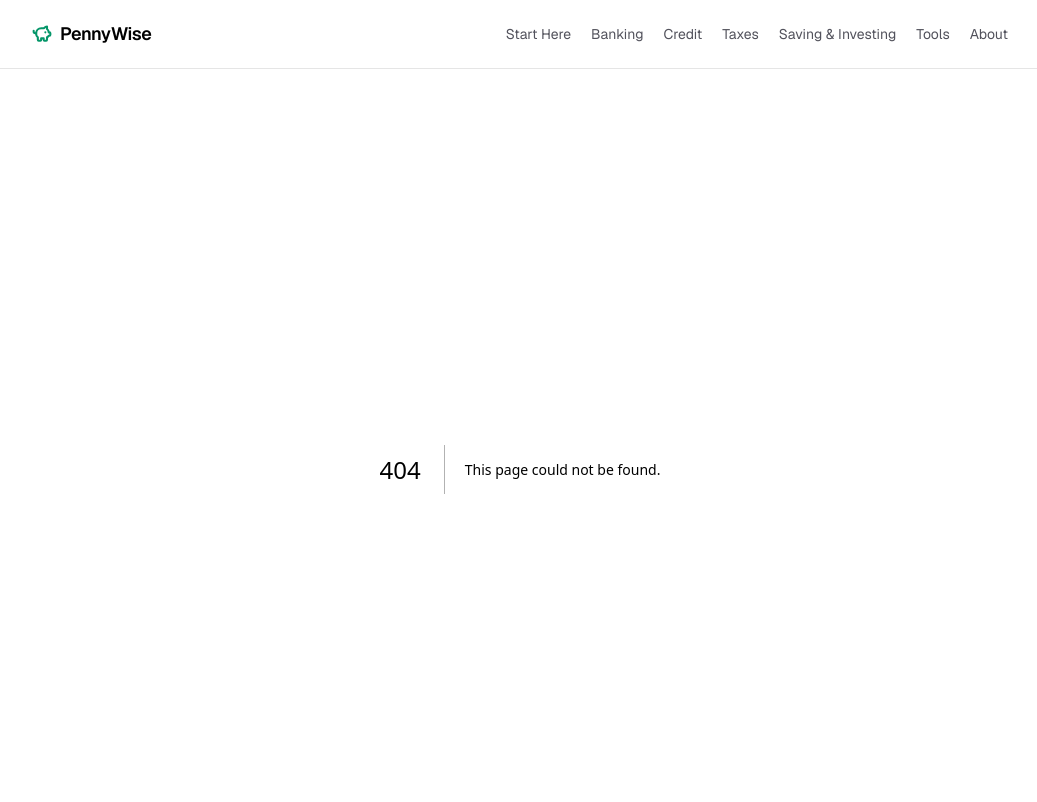
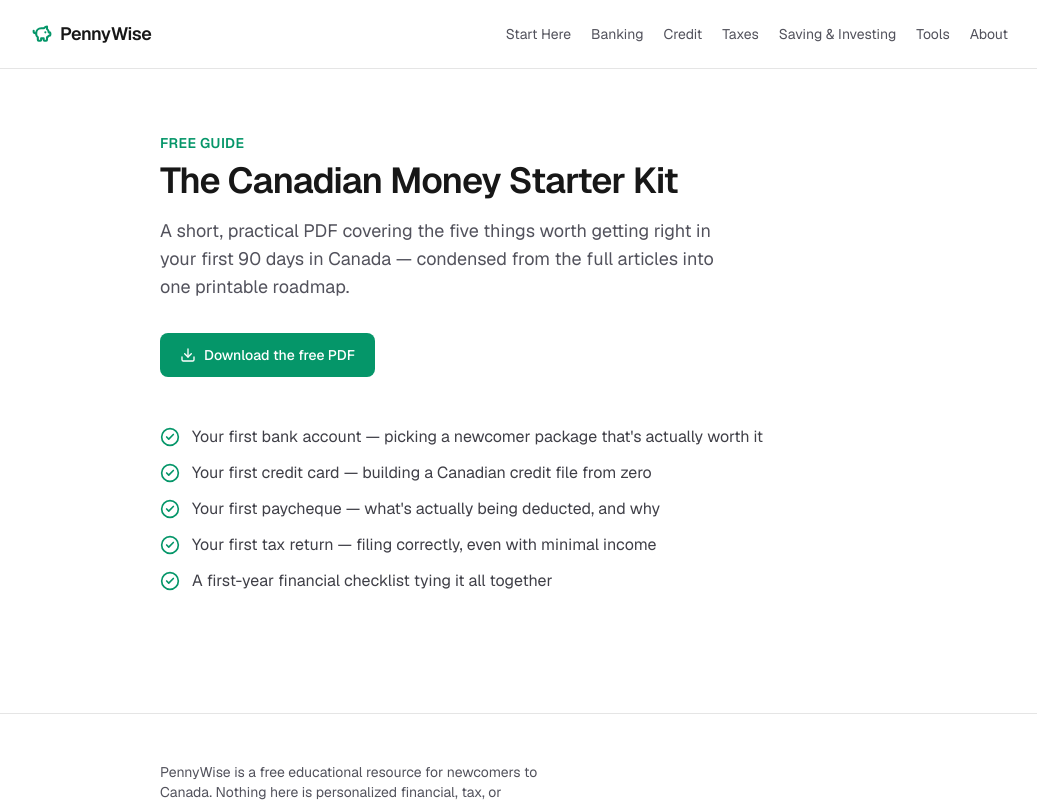
Before and after one commit to ziico13/PennyWise, a Next.js app: page /starter-kit in a window 1280 px wide. Before the commit this address had no page. Shown: the top 802 px of the page, without its empty margins (120-1157 px from the left). Built offline with nearby package versions, Linux system fonts and the light colour scheme.

Commit message:
Add the Canadian Money Starter Kit lead magnet
A downloadable PDF condensing the site's core first-year guidance
(bank account, credit card, paycheque, tax return, checklist) into
one printable roadmap, with a landing page at /starter-kit linked
from Start Here and the footer.

```diff
--- a/app/start-here/page.tsx
+++ b/app/start-here/page.tsx
@@ -100,6 +100,21 @@ export default function StartHerePage() {
         the topic that matches where you actually are.
       </p>
 
+      <Link
+        href="/starter-kit"
+        className="group mt-8 flex items-center justify-between gap-4 rounded-xl border border-accent/30 bg-accent-soft/60 p-5 transition-colors hover:border-accent dark:bg-accent-soft/20"
+      >
+        <div>
+          <div className="font-semibold text-accent">
+            Get the free Canadian Money Starter Kit
+          </div>
+          <p className="mt-1 text-sm text-zinc-600 dark:text-zinc-400">
+            A downloadable PDF covering everything below, condensed into one
+            printable roadmap.
+          </p>
+        </div>
+      </Link>
+
       <section className="mt-14">
         <h2 className="text-sm font-semibold uppercase tracking-wide text-zinc-500">
           Your first 90 days
--- /dev/null
+++ b/app/starter-kit/page.tsx
@@ -0,0 +1,59 @@
+import { Download, CheckCircle2 } from "lucide-react";
+import { NewsletterSignup } from "@/components/NewsletterSignup";
+
+export const metadata = {
+  title: "The Canadian Money Starter Kit",
+  description:
+    "A free downloadable guide covering your first bank account, first credit card, first paycheque, first tax return, and a first-year financial checklist.",
+};
+
+const SECTIONS = [
+  "Your first bank account — picking a newcomer package that's actually worth it",
+  "Your first credit card — building a Canadian credit file from zero",
+  "Your first paycheque — what's actually being deducted, and why",
+  "Your first tax return — filing correctly, even with minimal income",
+  "A first-year financial checklist tying it all together",
+];
+
+export default function StarterKitPage() {
+  return (
+    <div className="mx-auto max-w-3xl px-6 py-16">
+      <p className="text-sm font-semibold uppercase tracking-wide text-accent">
+        Free guide
+      </p>
+      <h1 className="mt-2 text-3xl font-semibold tracking-tight sm:text-4xl">
+        The Canadian Money Starter Kit
+      </h1>
+      <p className="mt-4 max-w-xl text-lg text-zinc-600 dark:text-zinc-400">
+        A short, practical PDF covering the five things worth getting right
+        in your first 90 days in Canada — condensed from the full articles
+        into one printable roadmap.
+      </p>
+
+      <a
+        href="/downloads/canadian-money-starter-kit.pdf"
+        download
+        className="mt-8 inline-flex items-center gap-2 rounded-lg bg-accent px-5 py-3 text-sm font-medium text-white transition-colors hover:bg-accent/90"
+      >
+        <Download className="h-4 w-4" />
+        Download the free PDF
+      </a>
+
+      <div className="mt-12 flex flex-col gap-3">
+        {SECTIONS.map((item) => (
+          <div key={item} className="flex items-start gap-3">
+            <CheckCircle2
+              className="mt-0.5 h-5 w-5 shrink-0 text-accent"
+              strokeWidth={2}
+            />
+            <span className="text-zinc-700 dark:text-zinc-300">{item}</span>
+          </div>
+        ))}
+      </div>
+
+      <div className="mt-14">
+        <NewsletterSignup />
+      </div>
+    </div>
+  );
+}
--- a/components/SiteFooter.tsx
+++ b/components/SiteFooter.tsx
@@ -15,6 +15,9 @@ export function SiteFooter() {
             <nav className="mt-4 flex flex-wrap gap-x-4 gap-y-2 text-sm text-zinc-600 dark:text-zinc-400">
               <Link href="/start-here" className="hover:text-accent">
                 Start Here
+              </Link>
+              <Link href="/starter-kit" className="hover:text-accent">
+                Starter Kit
               </Link>
               <Link href="/tools" className="hover:text-accent">
                 Tools
```
Also changed, not shown: 1 other file (tests, documents, lock files or other folders).
